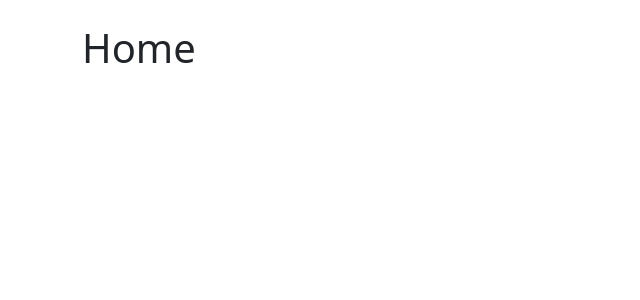
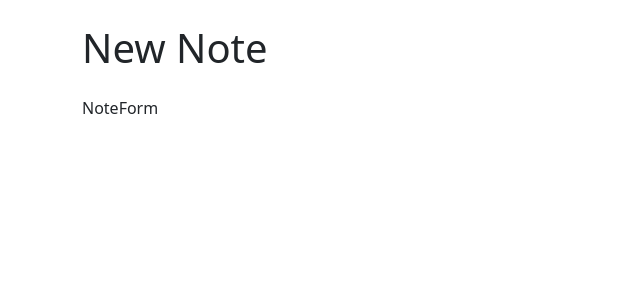
Before and after one commit to raunak96/note-ts, a React (Vite) app: page /notes/new in a window 1280 px wide. Before the commit this address led to /. Shown: the top 300 px of the page, without its empty margins (0-640 px from the left). Built offline with nearby package versions, Linux system fonts and the light colour scheme.

Commit message:
Module aliasing done

```diff
--- a/package.json
+++ b/package.json
@@ -16,6 +16,7 @@
     "react-router-dom": "^6.6.1"
   },
   "devDependencies": {
+    "@types/node": "^18.11.18",
     "@types/react": "^18.0.26",
     "@types/react-dom": "^18.0.9",
     "@vitejs/plugin-react-swc": "^3.0.0",
--- a/src/App.tsx
+++ b/src/App.tsx
@@ -1,17 +1,20 @@
 import { Container } from "react-bootstrap";
 import { Navigate, Route, Routes } from "react-router-dom";
+import CreateNote from "@/pages/notes/new";
 
 const App = () => {
 	return (
 		<Container className="my-4">
 			<Routes>
-				<Route path="/" element={<h1>Home</h1>} />
-				<Route path="/new" element={<h1>New</h1>} />
-				<Route path="/:id">
-					<Route index element={<h1>Show</h1>} />
-					<Route path="edit" element={<h1>Edit</h1>} />
+				<Route path="notes">
+					<Route index element={<h1>Home</h1>} />
+					<Route path="new" element={<CreateNote />} />
+					<Route path=":id">
+						<Route index element={<h1>Show</h1>} />
+						<Route path="edit" element={<h1>Edit</h1>} />
+					</Route>
 				</Route>
-				<Route path="*" element={<Navigate to="/" />} />
+				<Route path="*" element={<Navigate to="/notes" />} />
 			</Routes>
 		</Container>
 	);
--- /dev/null
+++ b/src/components/NoteForm.tsx
@@ -0,0 +1,4 @@
+const NoteForm = () => {
+	return <div>NoteForm</div>;
+};
+export default NoteForm;
--- /dev/null
+++ b/src/pages/notes/new.tsx
@@ -0,0 +1,11 @@
+import NoteForm from "@/components/NoteForm";
+
+const CreateNote = () => {
+	return (
+		<>
+			<h1 className="mb-4">New Note</h1>
+			<NoteForm />
+		</>
+	);
+};
+export default CreateNote;
--- a/tsconfig.json
+++ b/tsconfig.json
@@ -14,7 +14,11 @@
     "resolveJsonModule": true,
     "isolatedModules": true,
     "noEmit": true,
-    "jsx": "react-jsx"
+    "jsx": "react-jsx",
+    "baseUrl": "./",
+    "paths": {
+        "@/*":["src/*"]
+    }
   },
   "include": ["src"],
   "references": [{ "path": "./tsconfig.node.json" }]
--- a/vite.config.ts
+++ b/vite.config.ts
@@ -1,7 +1,11 @@
-import { defineConfig } from 'vite'
-import react from '@vitejs/plugin-react-swc'
+import { defineConfig } from "vite";
+import react from "@vitejs/plugin-react-swc";
+import * as path from "path";
 
 // https://vitejs.dev/config/
 export default defineConfig({
-  plugins: [react()],
-})
+	plugins: [react()],
+	resolve: {
+		alias: [{ find: "@", replacement: path.resolve(__dirname, "src") }],
+	},
+});
```
Also changed, not shown: 2 other files (tests, documents, lock files or other folders).
